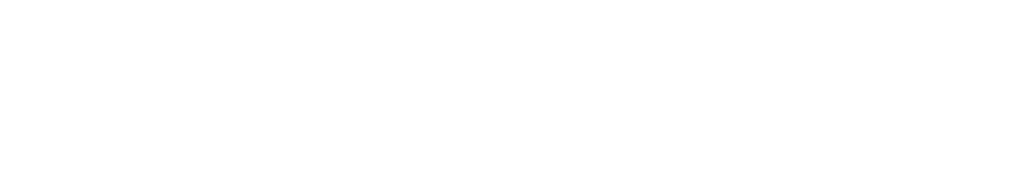
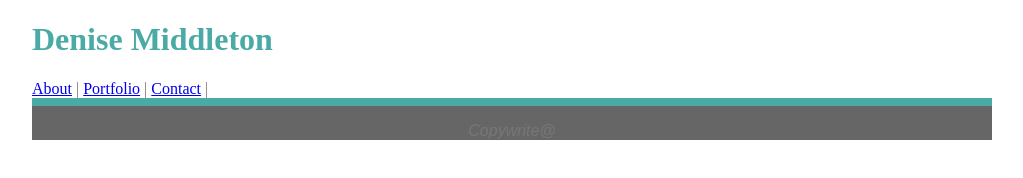
Before and after one commit to demiddleton/Basic-Repository, a plain HTML site: page contact.html in a window 1280 px wide. Shown: the whole page, without its empty margins (8-1031 px from the left). Drawn offline with Linux system fonts and the light colour scheme.

Commit message:
added content to the contact and portfolio pages

```diff
--- a/contact.html
+++ b/contact.html
@@ -0,0 +1,33 @@
+<!DOCTYPE html>
+<html lang="en">
+
+<head>
+    <meta charset="UTF-8">
+
+    <link rel="stylesheet" href="assets/css/style.css">
+
+    <title>Basic Portfolio</title>
+</head>
+
+<body>
+    <header>
+
+        <h1>Denise Middleton</h1>
+        <Nav>
+
+            <a href="index.html">About</a> |
+
+            <a href="portfolio.html">Portfolio</a> |
+
+            <a href="contact.html">Contact</a> |
+
+        </Nav>
+    </header>
+
+</body>
+
+<footer>
+    <p>Copywrite@</p>
+</footer>
+
+</html>
```
Also changed, not shown: index.html (+4 -4 lines), portfolio.html (+34 -0 lines).
